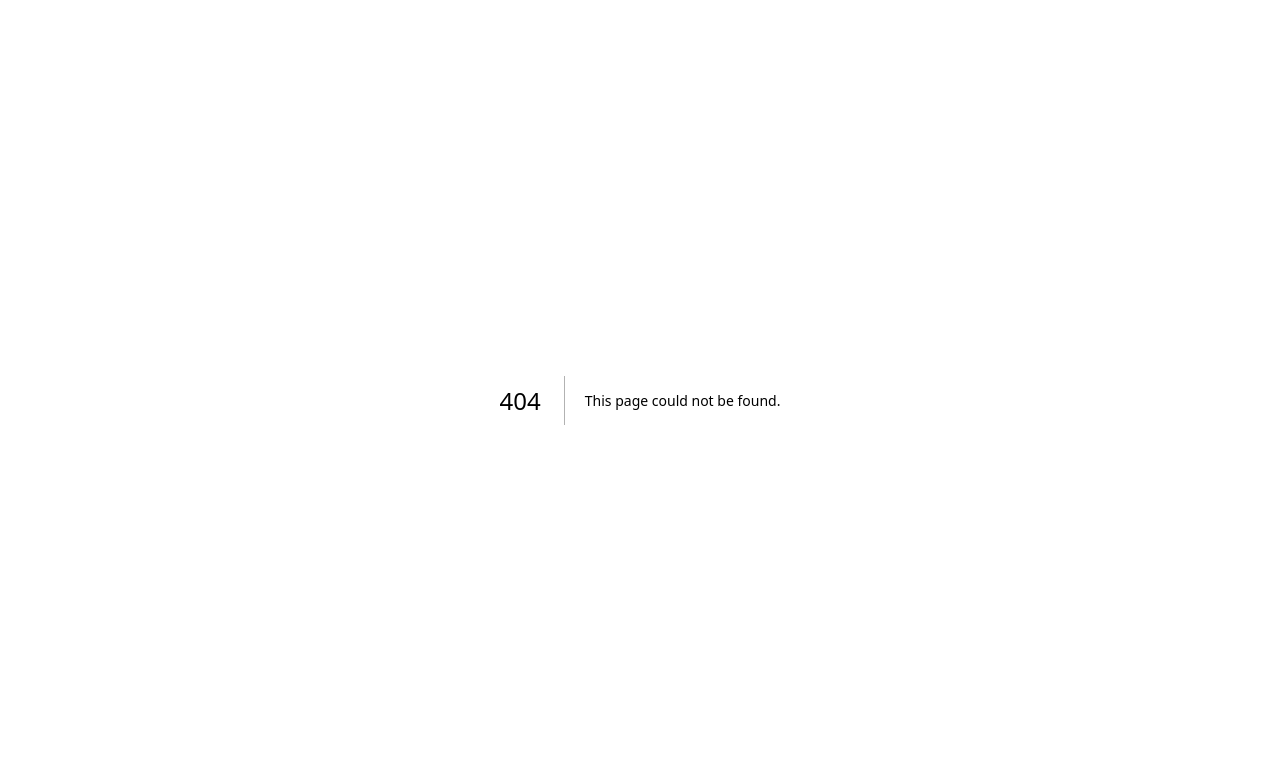
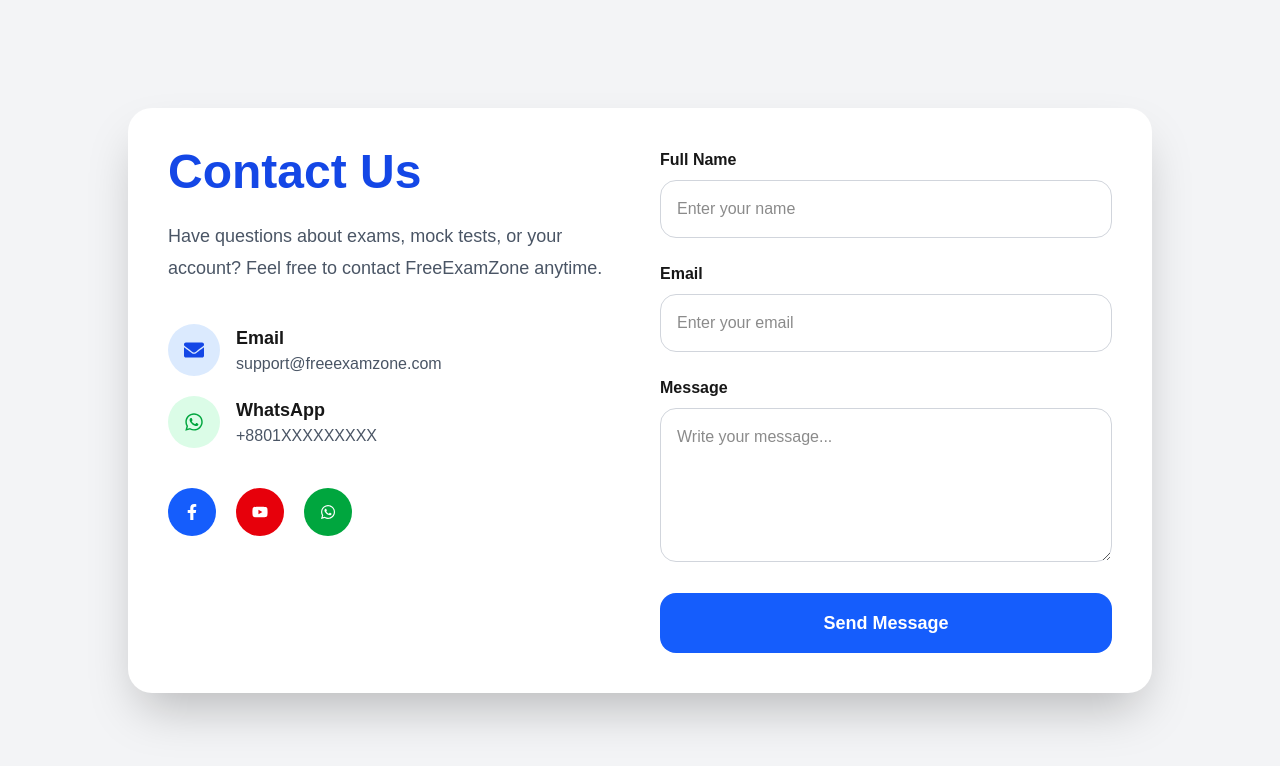
Before and after one commit to ALIM23700/FreeExamZone, a Next.js app in the folder freeexam/: page /contact in a window 1280 px wide. Before the commit this address had no page. Shown: the top 766 px of the page. Built offline with nearby package versions, Linux system fonts and the light colour scheme.

Commit message:
add admission,hsc and contact page

```diff
--- /dev/null
+++ b/freeexam/app/admission/page.jsx
@@ -0,0 +1,77 @@
+"use client";
+
+import Link from "next/link";
+
+export default function AdmissionPage() {
+  return (
+    <div className="min-h-screen bg-gray-100 p-8">
+      <h1 className="text-5xl font-bold text-center text-purple-700 mb-12">
+        Admission Exams
+      </h1>
+
+      <div className="max-w-6xl mx-auto grid md:grid-cols-2 gap-10">
+
+        {/* Science */}
+        <div className="bg-white rounded-3xl shadow-xl p-8">
+          <h2 className="text-3xl font-bold text-green-600 mb-8">
+            Science
+          </h2>
+
+          <div className="grid grid-cols-2 gap-4">
+            <Link href="/exam/physics">
+              <button className="bg-green-100 hover:bg-green-200 p-4 rounded-2xl w-full">
+                Physics
+              </button>
+            </Link>
+
+            <Link href="/exam/chemistry">
+              <button className="bg-green-100 hover:bg-green-200 p-4 rounded-2xl w-full">
+                Chemistry
+              </button>
+            </Link>
+
+            <Link href="/exam/biology">
+              <button className="bg-green-100 hover:bg-green-200 p-4 rounded-2xl w-full">
+                Biology
+              </button>
+            </Link>
+
+            <Link href="/exam/math">
+              <button className="bg-green-100 hover:bg-green-200 p-4 rounded-2xl w-full">
+                Math
+              </button>
+            </Link>
+          </div>
+        </div>
+
+        {/* Arts */}
+        <div className="bg-white rounded-3xl shadow-xl p-8">
+          <h2 className="text-3xl font-bold text-pink-600 mb-8">
+            Arts
+          </h2>
+
+          <div className="grid grid-cols-2 gap-4">
+            <Link href="/exam/bangla">
+              <button className="bg-pink-100 hover:bg-pink-200 p-4 rounded-2xl w-full">
+                Bangla
+              </button>
+            </Link>
+
+            <Link href="/exam/english">
+              <button className="bg-pink-100 hover:bg-pink-200 p-4 rounded-2xl w-full">
+                English
+              </button>
+            </Link>
+
+            <Link href="/exam/gk">
+              <button className="bg-pink-100 hover:bg-pink-200 p-4 rounded-2xl w-full col-span-2">
+                GK
+              </button>
+            </Link>
+          </div>
+        </div>
+
+      </div>
+    </div>
+  );
+}
--- /dev/null
+++ b/freeexam/app/contact/page.jsx
@@ -0,0 +1,128 @@
+"use client";
+
+import {
+  FaFacebookF,
+  FaYoutube,
+  FaWhatsapp,
+  FaEnvelope,
+} from "react-icons/fa";
+
+export default function ContactPage() {
+  return (
+    <div className="min-h-screen bg-gray-100 flex items-center justify-center p-8">
+      <div className="bg-white shadow-2xl rounded-3xl p-10 w-full max-w-5xl grid md:grid-cols-2 gap-10">
+
+        {/* Left Side */}
+        <div>
+          <h1 className="text-5xl font-bold text-blue-700 mb-6">
+            Contact Us
+          </h1>
+
+          <p className="text-gray-600 text-lg leading-8">
+            Have questions about exams, mock tests, or your account?
+            Feel free to contact FreeExamZone anytime.
+          </p>
+
+          <div className="mt-10 space-y-5">
+
+            <div className="flex items-center gap-4">
+              <div className="bg-blue-100 p-4 rounded-full">
+                <FaEnvelope className="text-blue-700 text-xl" />
+              </div>
+
+              <div>
+                <h3 className="font-bold text-lg">
+                  Email
+                </h3>
+
+                <p className="text-gray-600">
+                  support@freeexamzone.com
+                </p>
+              </div>
+            </div>
+
+            <div className="flex items-center gap-4">
+              <div className="bg-green-100 p-4 rounded-full">
+                <FaWhatsapp className="text-green-600 text-xl" />
+              </div>
+
+              <div>
+                <h3 className="font-bold text-lg">
+                  WhatsApp
+                </h3>
+
+                <p className="text-gray-600">
+                  +8801XXXXXXXXX
+                </p>
+              </div>
+            </div>
+
+          </div>
+
+          {/* Social */}
+          <div className="flex gap-5 mt-10">
+            <button className="bg-blue-600 hover:bg-blue-700 text-white p-4 rounded-full">
+              <FaFacebookF />
+            </button>
+
+            <button className="bg-red-600 hover:bg-red-700 text-white p-4 rounded-full">
+              <FaYoutube />
+            </button>
+
+            <button className="bg-green-600 hover:bg-green-700 text-white p-4 rounded-full">
+              <FaWhatsapp />
+            </button>
+          </div>
+        </div>
+
+        {/* Right Side */}
+        <div>
+          <form className="space-y-6">
+
+            <div>
+              <label className="block mb-2 font-semibold">
+                Full Name
+              </label>
+
+              <input
+                type="text"
+                placeholder="Enter your name"
+                className="w-full border border-gray-300 rounded-2xl p-4 outline-none focus:border-blue-500"
+              />
+            </div>
+
+            <div>
+              <label className="block mb-2 font-semibold">
+                Email
+              </label>
+
+              <input
+                type="email"
+                placeholder="Enter your email"
+                className="w-full border border-gray-300 rounded-2xl p-4 outline-none focus:border-blue-500"
+              />
+            </div>
+
+            <div>
+              <label className="block mb-2 font-semibold">
+                Message
+              </label>
+
+              <textarea
+                rows="5"
+                placeholder="Write your message..."
+                className="w-full border border-gray-300 rounded-2xl p-4 outline-none focus:border-blue-500"
+              ></textarea>
+            </div>
+
+            <button className="w-full bg-blue-600 hover:bg-blue-700 text-white py-4 rounded-2xl text-lg font-bold transition">
+              Send Message
+            </button>
+
+          </form>
+        </div>
+
+      </div>
+    </div>
+  );
+}
--- /dev/null
+++ b/freeexam/app/exams/page.jsx
@@ -0,0 +1,39 @@
+"use client";
+
+import Link from "next/link";
+
+export default function ExamsPage() {
+  return (
+    <div className="min-h-screen bg-gray-100 flex items-center justify-center p-8">
+      <div className="grid md:grid-cols-2 gap-10 w-full max-w-5xl">
+
+        {/* Admission */}
+        <Link href="/admission">
+          <div className="bg-white hover:scale-105 transition cursor-pointer rounded-3xl shadow-xl p-16 text-center">
+            <h1 className="text-5xl font-bold text-purple-700">
+              Admission
+            </h1>
+
+            <p className="mt-6 text-gray-600 text-lg">
+              Medical, Engineering, University Admission Exams
+            </p>
+          </div>
+        </Link>
+
+        {/* HSC */}
+        <Link href="/hsc">
+          <div className="bg-white hover:scale-105 transition cursor-pointer rounded-3xl shadow-xl p-16 text-center">
+            <h1 className="text-5xl font-bold text-orange-600">
+              HSC
+            </h1>
+
+            <p className="mt-6 text-gray-600 text-lg">
+              HSC Subject Based Exams & MCQ Practice
+            </p>
+          </div>
+        </Link>
+
+      </div>
+    </div>
+  );
+}
--- /dev/null
+++ b/freeexam/app/hsc/page.jsx
@@ -0,0 +1,41 @@
+"use client";
+
+import Link from "next/link";
+
+export default function HSCPage() {
+  return (
+    <div className="min-h-screen bg-gray-100 p-8">
+      <h1 className="text-5xl font-bold text-center text-orange-600 mb-12">
+        HSC Exams
+      </h1>
+
+      <div className="max-w-5xl mx-auto grid md:grid-cols-3 gap-10">
+
+        <Link href="/exam/hsc-science">
+          <div className="bg-white hover:scale-105 transition cursor-pointer rounded-3xl shadow-xl p-14 text-center">
+            <h2 className="text-4xl font-bold text-green-600">
+              Science
+            </h2>
+          </div>
+        </Link>
+
+        <Link href="/exam/hsc-arts">
+          <div className="bg-white hover:scale-105 transition cursor-pointer rounded-3xl shadow-xl p-14 text-center">
+            <h2 className="text-4xl font-bold text-pink-600">
+              Arts
+            </h2>
+          </div>
+        </Link>
+
+        <Link href="/exam/hsc-commerce">
+          <div className="bg-white hover:scale-105 transition cursor-pointer rounded-3xl shadow-xl p-14 text-center">
+            <h2 className="text-4xl font-bold text-blue-600">
+              Commerce
+            </h2>
+          </div>
+        </Link>
+
+      </div>
+    </div>
+  );
+}
--- a/freeexam/app/page.tsx
+++ b/freeexam/app/page.tsx
@@ -1,24 +1,30 @@
+import Link from "next/link";
+
 export default function Home() {
   const exams = [
     {
       title: "Medical Admission Exam",
       category: "Admission",
       students: "12,000+ Students",
+      link: "/admission/medical",
     },
     {
       title: "Engineering Admission Exam",
       category: "Admission",
       students: "9,500+ Students",
+      link: "/admission/engineering",
     },
     {
       title: "HSC ICT Model Test",
       category: "HSC",
       students: "5,000+ Students",
+      link: "/hsc/ict",
     },
     {
       title: "HSC Physics MCQ",
       category: "HSC",
       students: "7,200+ Students",
+      link: "/hsc/physics",
     },
   ];
 
@@ -31,16 +37,18 @@
         </h1>
 
         <div className="hidden md:flex space-x-6 text-lg font-medium">
-          <a href="#">Home</a>
-          <a href="#">Exams</a>
-          <a href="#">HSC</a>
-          <a href="#">Admission</a>
-          <a href="#">Contact</a>
+          <Link href="/">Home</Link>
+          <Link href="/exams">Exams</Link>
+          <Link href="/hsc">HSC</Link>
+          <Link href="/admission">Admission</Link>
+          <Link href="/contact">Contact</Link>
         </div>
 
+        <Link href="/login">
           <button className="bg-blue-600 text-white px-5 py-2 rounded-xl hover:bg-blue-700 transition">
             Login
           </button>
+        </Link>
       </nav>
 
       {/* Hero Section */}
@@ -55,13 +63,13 @@
         </p>
 
         <div className="mt-10 flex flex-col md:flex-row justify-center gap-5">
+          <Link href="/exams">
             <button className="bg-white text-blue-700 px-8 py-4 rounded-2xl font-semibold text-lg hover:scale-105 transition">
               Start Free Exam
             </button>
+          </Link>
 
-          <button className="border border-white px-8 py-4 rounded-2xl font-semibold text-lg hover:bg-white hover:text-blue-700 transition">
-            Explore Exams
-          </button>
+
         </div>
       </section>
 
@@ -141,9 +149,11 @@
                   {exam.students}
                 </p>
 
+                <Link href={exam.link}>
                   <button className="mt-6 w-full bg-blue-600 text-white py-3 rounded-xl hover:bg-blue-700 transition">
                     Give Exam
                   </button>
+                </Link>
               </div>
             ))}
           </div>
@@ -161,68 +171,12 @@
           FreeExamZone.
         </p>
 
+        <Link href="/register">
           <button className="mt-10 bg-white text-blue-700 px-10 py-4 rounded-2xl text-lg font-bold hover:scale-105 transition">
             Create Free Account
           </button>
+        </Link>
       </section>
-
-      {/* Footer */}
-      <footer className="bg-black text-gray-300 px-8 py-12">
-        <div className="max-w-7xl mx-auto grid grid-cols-1 md:grid-cols-4 gap-10">
-          <div>
-            <h4 className="text-2xl font-bold text-white">
-              FreeExamZone
-            </h4>
-
-            <p className="mt-4 text-gray-400 leading-7">
-              A free online exam platform for HSC and Admission students.
-            </p>
-          </div>
-
-          <div>
-            <h5 className="text-xl font-semibold text-white mb-4">
-              Platform
-            </h5>
-
-            <ul className="space-y-3">
-              <li>Mock Tests</li>
-              <li>Leaderboard</li>
-              <li>MCQ Practice</li>
-              <li>Live Exams</li>
-            </ul>
-          </div>
-
-          <div>
-            <h5 className="text-xl font-semibold text-white mb-4">
-              Categories
-            </h5>
-
-            <ul className="space-y-3">
-              <li>HSC</li>
-              <li>Medical</li>
-              <li>Engineering</li>
-              <li>University Admission</li>
-            </ul>
-          </div>
-
-          <div>
-            <h5 className="text-xl font-semibold text-white mb-4">
-              Contact
-            </h5>
-
-            <ul className="space-y-3">
-              <li>Email: support@freeexamzone.com</li>
-              <li>Facebook</li>
-              <li>YouTube</li>
-              <li>WhatsApp</li>
-            </ul>
-          </div>
-        </div>
-
-        <div className="border-t border-gray-700 mt-10 pt-6 text-center text-gray-500">
-          © 2026 FreeExamZone. All rights reserved.
-        </div>
-      </footer>
     </div>
   );
 }
--- a/freeexam/package.json
+++ b/freeexam/package.json
@@ -11,7 +11,8 @@
   "dependencies": {
     "next": "16.2.6",
     "react": "19.2.4",
-    "react-dom": "19.2.4"
+    "react-dom": "19.2.4",
+    "react-icons": "^5.6.0"
   },
   "devDependencies": {
     "@tailwindcss/postcss": "^4",
```
Also changed, not shown: 1 other file (tests, documents, lock files or other folders). Lines whose indentation alone changed are shown as unchanged.
